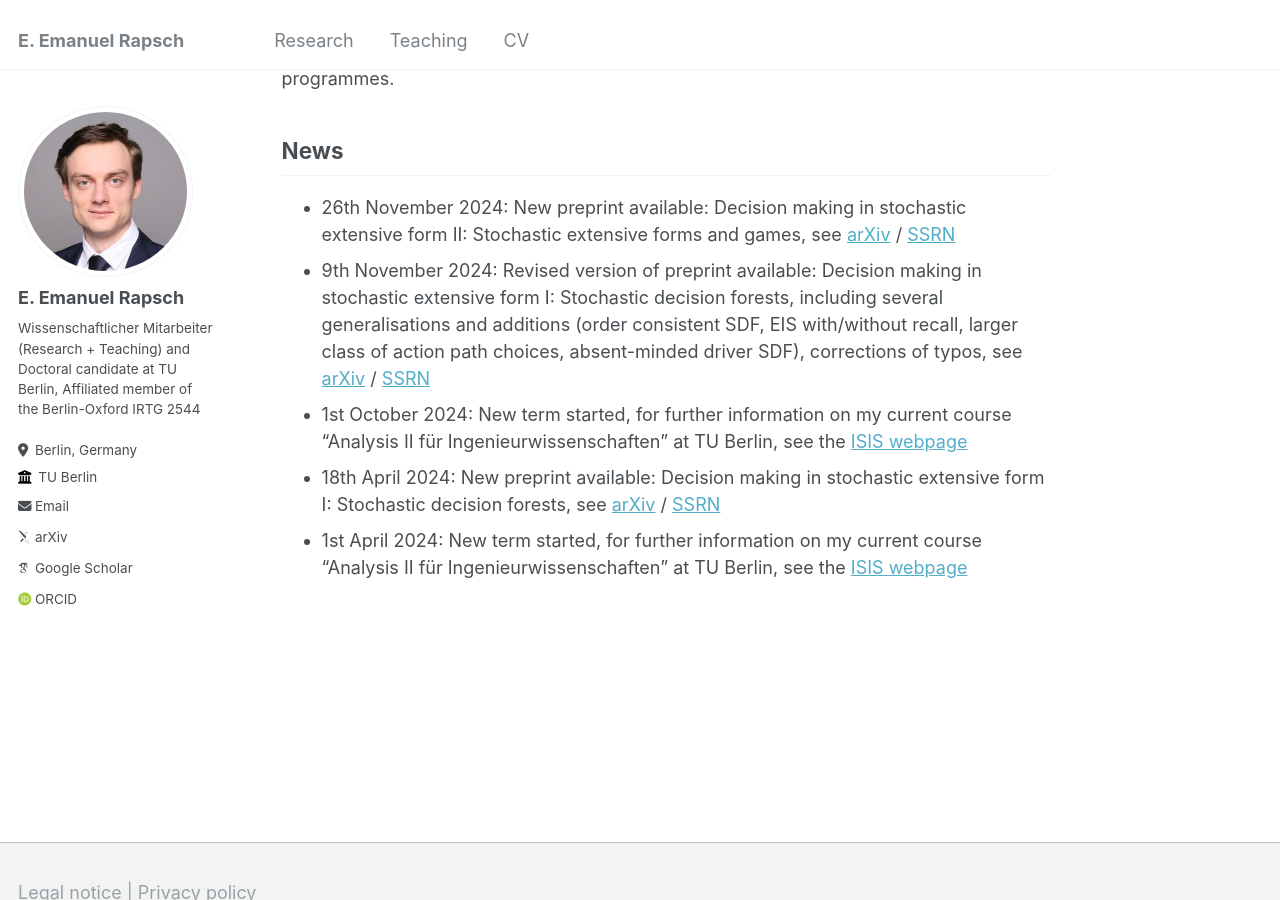
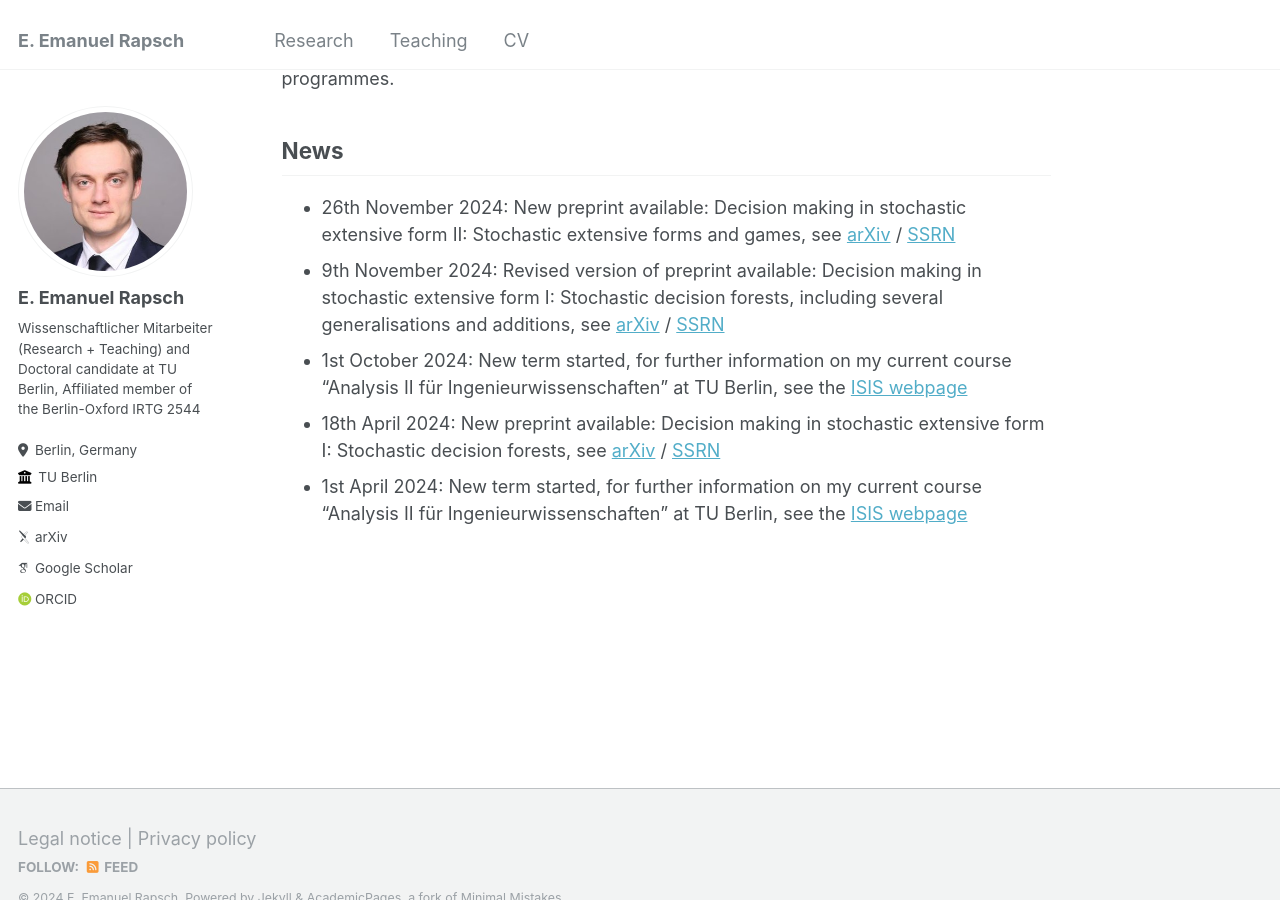
Before and after one commit to erapsch/erapsch.github.io, a Jekyll site: the page built from _pages/about.md, in a window 1280 px wide and 900 px high, scrolled down 672 px. Built offline with Jekyll 4.4.1, drawn with Linux system fonts in a browser that asks for light colours; some web fonts are replaced.

Commit message:
about: shortened description of DSEF1v2

```diff
--- a/_pages/about.md
+++ b/_pages/about.md
@@ -24,7 +24,7 @@ The second main pillar of my academic activity is <a href="/teaching">**teaching
 ## News
 
 * 26th November 2024: New preprint available: Decision making in stochastic extensive form II: Stochastic extensive forms and games, see <a href="https://arxiv.org/abs/2404.17587">arXiv</a> / <a href="https://papers.ssrn.com/sol3/papers.cfm?abstract_id=5034909">SSRN</a>
-* 9th November 2024: Revised version of preprint available: Decision making in stochastic extensive form I: Stochastic decision forests, including several generalisations and additions (order consistent SDF, EIS with/without recall, larger class of action path choices, absent-minded driver SDF), corrections of typos, see <a href="https://arxiv.org/abs/2404.12332v2">arXiv</a> / <a href="https://papers.ssrn.com/sol3/papers.cfm?abstract_id=4799573">SSRN</a>
+* 9th November 2024: Revised version of preprint available: Decision making in stochastic extensive form I: Stochastic decision forests, including several generalisations and additions, see <a href="https://arxiv.org/abs/2404.12332v2">arXiv</a> / <a href="https://papers.ssrn.com/sol3/papers.cfm?abstract_id=4799573">SSRN</a>
 * 1st October 2024: New term started, for further information on my current course "Analysis II für Ingenieurwissenschaften" at TU Berlin, see the <a href="https://isis.tu-berlin.de/course/view.php?id=40227">ISIS webpage</a>
 * 18th April 2024: New preprint available: Decision making in stochastic extensive form I: Stochastic decision forests, see <a href="https://arxiv.org/abs/2404.12332">arXiv</a> / <a href="https://papers.ssrn.com/sol3/papers.cfm?abstract_id=4799573">SSRN</a>
 * 1st April 2024: New term started, for further information on my current course "Analysis II für Ingenieurwissenschaften" at TU Berlin, see the <a href="https://isis.tu-berlin.de/course/view.php?id=37634">ISIS webpage</a>
```
